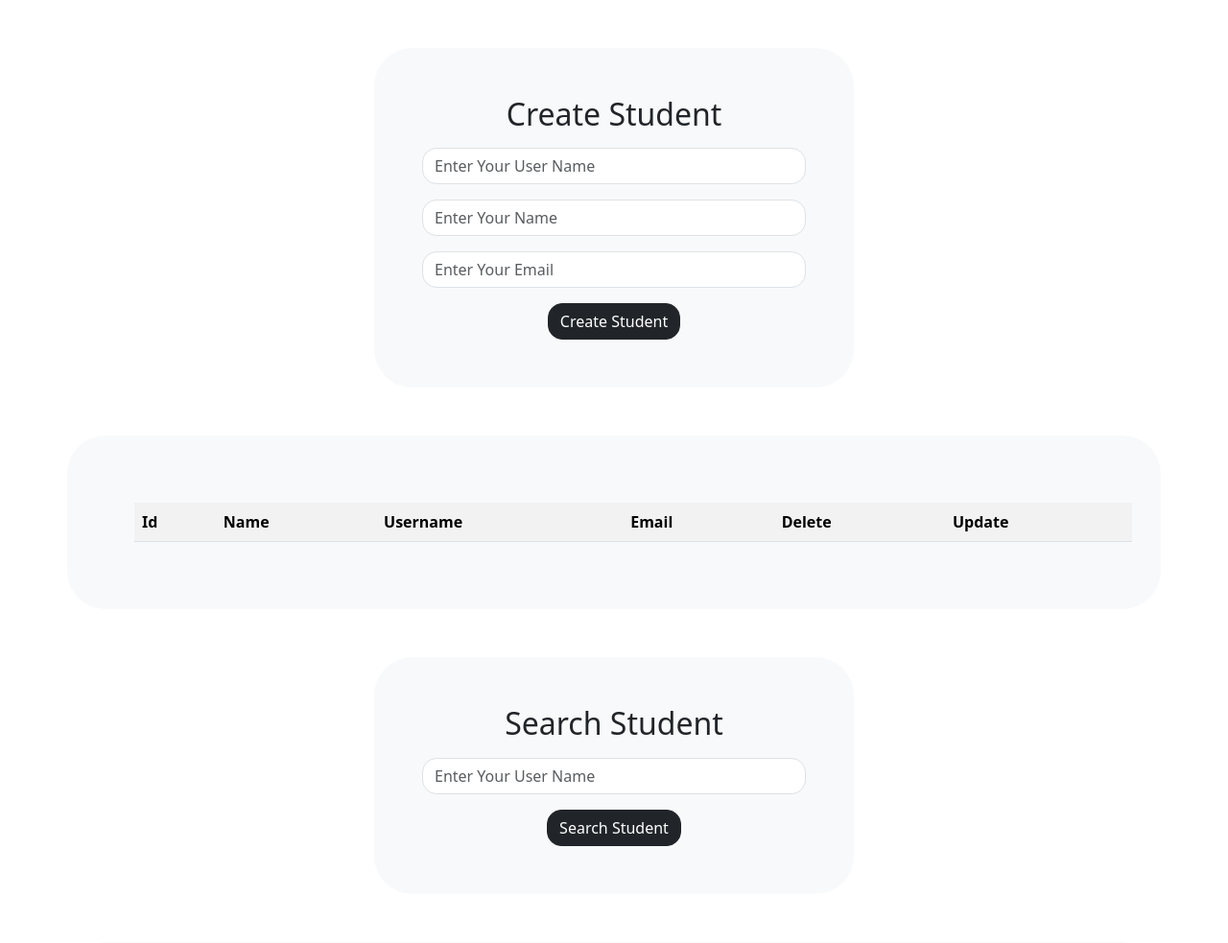
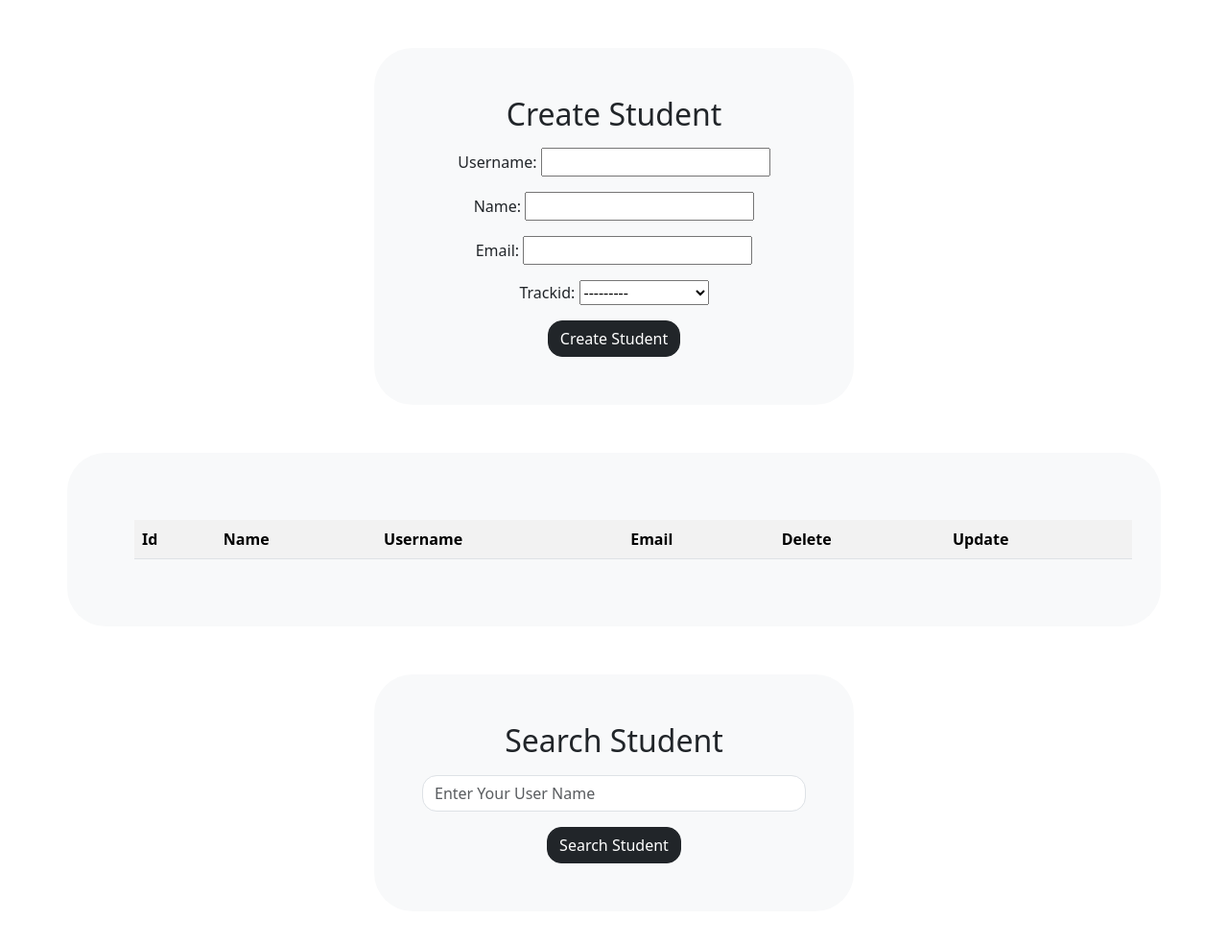
Before and after one commit to alaafarouk8/CRUD-Django, a Django app: page /createstudent/ in a window 1280 px wide. Shown: the part 56-1039 px from the top of the page at 96% size. Run offline with Django 4.2, Linux system fonts and the light colour scheme; tables that the repository leaves empty hold one stand-in row (values such as "Sample post"); lists and menus that the app fills with data are empty; some libraries are stand-ins or nearby versions.

Commit message:
lab3 done

```diff
--- a/lab2/home/views.py
+++ b/lab2/home/views.py
@@ -30,8 +30,6 @@ def liststudent(request):
 def home(request):
     return render(request, 'home.html')
 
-
-
 def login(request):
     if (request.method == 'GET'):
         return render(request, 'login.html')
@@ -39,8 +37,6 @@ def login(request):
         email = request.POST['email']
         password = request.POST['password']
         print(email, "  Password ", password)
-        user = myUser.objects.get(email=email, password=password)
-        admin_user = authenticate(username=user.username, password=password)
         try:
             user = myUser.objects.get(email=email, password=password)
             admin_user = authenticate(username=user.username, password=password)
--- a/lab2/lab2/urls.py
+++ b/lab2/lab2/urls.py
@@ -17,18 +17,21 @@ from django.contrib import admin
 from django.urls import path
 from home.views import *
 from students.views import *
+
 urlpatterns = [
     path('admin/', admin.site.urls),
-    path('register/', register,name="register"),
+    path('register/', register, name="register"),
     path('about/', about, name="about"),
     path('login/', login, name="login"),
     path('contact/', contact, name="contact"),
     path('', home, name="home"),
     path('liststudent/', liststudent, name="liststudent"),
     path('updatestudent/<id>/', updatestudent, name="updatestudent"),
-    path('createstudent/', createstudent, name="createstudent"),
+    path('createstudent/', insertStudentformmodelclass.as_view(), name="createstudent"),
     path('deletestudent/<id>/', deletestudent, name="deletestudent"),
     path('searchstudent/', searchstudent, name="searchstudent"),
     path('logout/', logout, name='logout'),
+    path('Tracklist/', TrackList.as_view(), name="TrackList"),
+    path('TrackCreateView', TrackCreateView.as_view(), name='TrackCreateView'),
 
 ]
--- /dev/null
+++ b/lab2/students/forms.py
@@ -0,0 +1,24 @@
+from django import forms
+
+from students.models import Student, Trainee, Intake
+
+
+class AddStudent(forms.Form):
+    username = forms.CharField(label='User Name', max_length=100)
+    name = forms.CharField(label='Name', max_length=100)
+    email = forms.CharField(label='Email', max_length=100)
+
+
+class AddStudent1(forms.ModelForm):
+    class Meta:
+        fields = '__all__'  # ['username','name','email',trackid]#'__all__'
+        model = Student
+
+class Traineeinsert(forms.Form):
+    fullname = forms.CharField(label='Name',max_length=30,widget=forms.Textarea)
+    bdate = forms.DateField(label='Birth Date')
+
+class Traineeinsert1(forms.ModelForm):
+   class Meta:
+       fields='__all__'#['fullname','trackid']#'__all__'
+       model=Trainee
--- a/lab2/students/models.py
+++ b/lab2/students/models.py
@@ -2,9 +2,22 @@ from django.db import models
 
 
 # Create your models here.
+class Track(models.Model):
+    id = models.AutoField(primary_key=True)
+    name = models.CharField(max_length=50)
+
 
 class Student(models.Model):
     id = models.AutoField(primary_key=True)
     username = models.CharField(max_length=30)
     name = models.CharField(max_length=30)
     email = models.EmailField()
+    trackid = models.ForeignKey('Track', on_delete=models.CASCADE, blank=True, null=True)
+
+
+class Intake(models.Model):  # ORM
+    name = models.CharField(max_length=30,blank=True, null=True)
+
+
+class Trainee(models.Model):
+    fullname = models.CharField(max_length=40)
--- a/lab2/students/templates/createstudent.html
+++ b/lab2/students/templates/createstudent.html
@@ -6,27 +6,15 @@ Create Student
 {%block content%}
 <div class="container-fluid bg-light  justify-content-center"
      style="width:500px ; border-radius:40px; margin:50px ; padding:50px">
+    <div class="mb-3">
+        <h2>
+            Create Student
+        </h2>
+    </div>
     <form method="post">
         {%csrf_token%}
-        <div class="mb-3">
-            <h2>
-                Create Student
-            </h2>
-        </div>
-        <div class="mb-3">
-            <input class="form-control" name="username" placeholder="Enter Your User Name" required
-                   style="border-radius:15px;" type="username">
-        </div>
-        <div class="mb-3">
-            <input class="form-control" name="name" placeholder="Enter Your Name" required
-                   style="border-radius:15px;" type="username">
-        </div>
-        <div class="mb-3">
-            <input class="form-control" name="email" placeholder="Enter Your Email" required
-                   style="border-radius:15px;" type="email">
-        </div>
-
-        <button class="btn btn-dark" style="border-radius:15px;" type="submit">Create Student</button>
+        {{GUI.as_p}}
+        <input class="btn btn-dark" style="border-radius:15px;" type="submit" value="Create Student">
     </form>
 </div>
 <div class="container bg-light justify-content-center" style="margin:20px ;border-radius:40px;  padding:50px">
@@ -67,7 +55,7 @@ Create Student
 </div>
 <div class="container-fluid bg-light  justify-content-center"
      style="width:500px ; border-radius:40px; margin:50px ; padding:50px">
-<form action="{%url 'searchstudent'%}"  method="get">
+    <form action="{%url 'searchstudent'%}" method="get">
         <div class="mb-3">
             <h2>
                 Search Student
@@ -89,7 +77,7 @@ Create Student
             <th>Username</th>
             <th>Email</th>
         </tr>
-    {% for student in search_students %}
+        {% for student in search_students %}
         <tr>
             <td> {{ student.id }}</td>
             <td> {{ student.name }}</td>
--- /dev/null
+++ b/lab2/students/templates/track_list.html
@@ -0,0 +1 @@
+{{form}}
--- a/lab2/students/views.py
+++ b/lab2/students/views.py
@@ -1,10 +1,53 @@
-from django.http import Http404
-from django.shortcuts import render, redirect
+from django.shortcuts import render
+# Create your views here.
+from django.views import View
+from django.views.decorators.http import require_GET
+from django.views.generic import FormView, CreateView, ListView
 
-# Create your views here.
-import students
-from .models import Student
+from .forms import *
+from .models import Track
 
+
+class insertStudentformmodelclass(View):
+    def get(self, request):
+        print('class based get')
+        context = {}
+        form = AddStudent1()
+        context['GUI'] = form
+        return render(request, 'createstudent.html', context)
+
+    def post(self, request):
+        print('class based post')
+        context = {}
+        afterpostform = AddStudent1(request.POST)
+        afterpostform.save()
+        student = Student.objects.all()
+        context = {'students': student}
+        return render(request, 'liststudent.html', context)
+
+
+# Create your views here.z
+@require_GET
+def insertStudennformmodel(request):
+    context = {}
+    form = AddStudent1()
+    if (request.method == 'GET'):
+        context['GUI'] = form
+        return render(request, 'createtrainee.html', context)
+    else:
+        afterpostform = AddStudent1(request.POST)
+        afterpostform.save()
+        student = Student.objects.all()
+        context = {'students': student}
+        return render(request, 'liststudent.html', context)
+
+
+class TrackCreateView(CreateView):
+    model = Track
+    fields = '__all__'
+
+class TrackList(ListView):
+    model = Track
 
 def createstudent(request):
     context = {}
@@ -19,6 +62,7 @@ def createstudent(request):
         student = Student.objects.all()
         context = {'students': student}
         return render(request, 'createstudent.html', context)
+
 
 def searchstudent(request):
     if request.method == 'GET':
@@ -42,14 +86,15 @@ def deletestudent(request, id):
         return render(request, 'createstudent.html', context)
     else:
         return render(request, 'home.html')
+
+
 def liststudent(request):
     student = Student.objects.all()
     context = {'students': student}
     return render(request, 'liststudent.html', context)
 
 
-
-def updatestudent(request,id):
+def updatestudent(request, id):
     if request.method == 'POST':
         username = request.POST.get('username')
         student = Student.objects.get(id=id)
```
Also changed, not shown: lab2/students/templates/inserttrainee.html (added, +11 -0 lines), lab2/students/templates/listtrainee.html (added, +22 -0 lines), lab2/students/migrations/0006_intake_track_trainee.py (added), lab2/students/migrations/0007_remove_trainee_intakeid_remove_trainee_trackid.py (added), lab2/students/migrations/0008_remove_intake_intakename_remove_trainee_bdate.py (added), lab2/students/migrations/0009_remove_intake_enddate_remove_intake_startdate_and_more.py (added), lab2/students/migrations/0010_alter_intake_intakename.py (added), lab2/students/migrations/0011_alter_intake_intakename.py (added), lab2/students/migrations/0012_rename_intakename_intake_name.py (added), lab2/students/migrations/0013_remove_intake_name.py (added), lab2/students/migrations/0014_intake_name_alter_intake_id.py (added).
